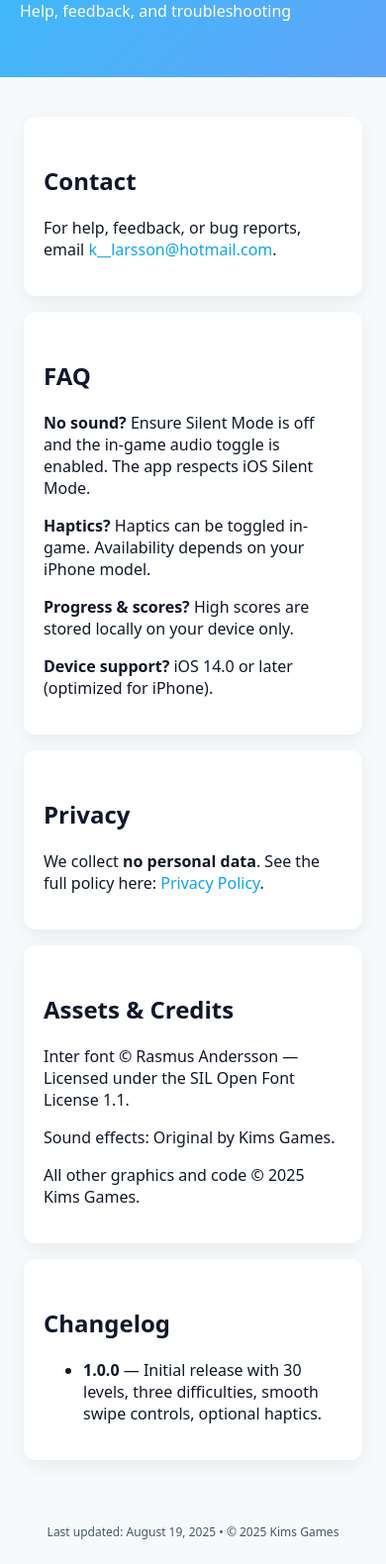
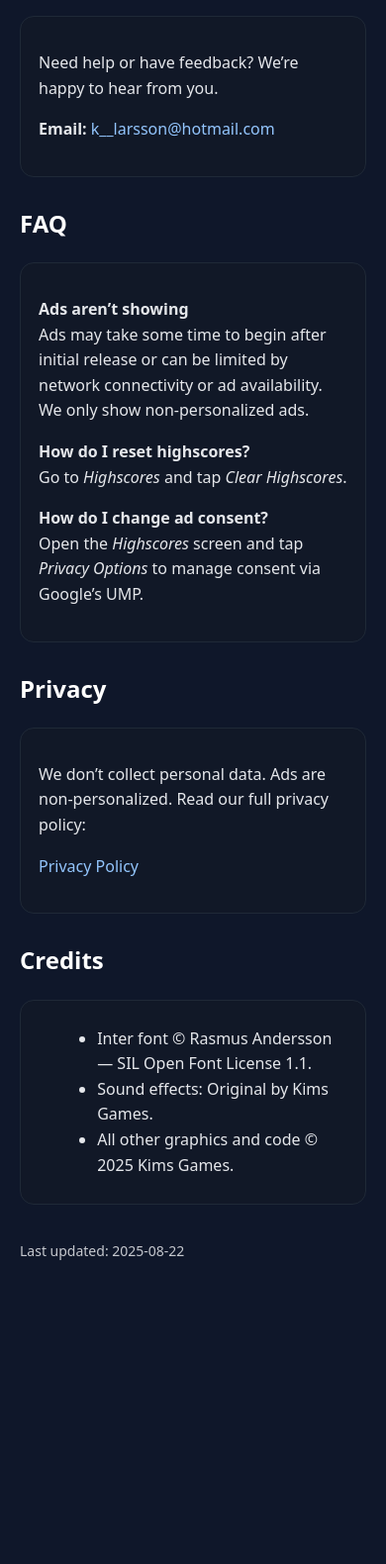
Before and after one commit to ColorfulSnakeGame/Kim, a plain HTML site: page support.html in a window 390 px wide. Shown: the part 132-1712 px from the top of the page at 99% size. After the commit the page ends 1440 px from the top, so only its background shows below. Drawn offline with Linux system fonts and the light colour scheme.

Commit message:
Add files via upload

```diff
--- a/support.html
+++ b/support.html
@@ -3,60 +3,57 @@
 <head>
 <meta charset="utf-8">
 <meta name="viewport" content="width=device-width,initial-scale=1">
-  <title>Support — Colorful Snake</title>
+<title>Support — Colorful Snake Game</title>
 <style>
-    body { font-family: system-ui, -apple-system, Segoe UI, Roboto, Helvetica, Arial, sans-serif; margin: 0; padding: 0; background: #f6fafc; color: #0f172a; }
-    header { background: linear-gradient(135deg,#38bdf8,#60a5fa); color: white; padding: 40px 20px; }
-    main { max-width: 860px; margin: 0 auto; padding: 24px; }
-    h1 { margin: 0; font-size: 28px; }
-    h2 { margin-top: 28px; }
-    .card { background: white; border-radius: 12px; box-shadow: 0 6px 18px rgba(2,6,23,.06); padding: 20px; margin: 16px 0; }
-    a { color: #0ea5e9; text-decoration: none; }
-    a:hover { text-decoration: underline; }
-    footer { font-size: 12px; color: #475569; padding: 24px; text-align: center; }
-    code { background:#e2e8f0; padding:2px 6px; border-radius:6px; }
+  body{font-family:system-ui,-apple-system,Segoe UI,Roboto,Helvetica,Arial,sans-serif;line-height:1.6;margin:0;background:#0f172a;color:#e5e7eb}
+  main{max-width:900px;margin:0 auto;padding:32px 20px}
+  header{margin:20px 0 28px}
+  h1{font-size:clamp(24px,4vw,36px);margin:0 0 4px;color:#fff}
+  h2{margin-top:28px;color:#fff}
+  a{color:#93c5fd;text-decoration:none}
+  .card{background:#111827;border:1px solid #1f2937;border-radius:14px;padding:18px;margin:12px 0}
+  ul{margin:8px 0 8px 1.2rem}
+  footer{margin-top:36px;font-size:14px;opacity:.85}
 </style>
 </head>
 <body>
+<main>
   <header>
-    <h1>Support — Colorful Snake</h1>
-    <p>Help, feedback, and troubleshooting</p>
+    <h1>Support</h1>
+    <div>Colorful Snake Game — by Kims Games</div>
   </header>
-  <main>
+
   <section class="card">
-      <h2>Contact</h2>
-      <p>For help, feedback, or bug reports, email <a href="mailto:k__larsson@hotmail.com">k__larsson@hotmail.com</a>.</p>
+    <p>Need help or have feedback? We’re happy to hear from you.</p>
+    <p><strong>Email:</strong> <a href="mailto:k__larsson@hotmail.com">k__larsson@hotmail.com</a></p>
   </section>
 
-    <section class="card">
   <h2>FAQ</h2>
-      <p><strong>No sound?</strong> Ensure Silent Mode is off and the in-game audio toggle is enabled. The app respects iOS Silent Mode.</p>
-      <p><strong>Haptics?</strong> Haptics can be toggled in-game. Availability depends on your iPhone model.</p>
-      <p><strong>Progress & scores?</strong> High scores are stored locally on your device only.</p>
-      <p><strong>Device support?</strong> iOS 14.0 or later (optimized for iPhone).</p>
-    </section>
+  <div class="card">
+    <p><strong>Ads aren’t showing</strong><br>
+       Ads may take some time to begin after initial release or can be limited by network connectivity or ad availability. We only show non‑personalized ads.</p>
+    <p><strong>How do I reset highscores?</strong><br>
+       Go to <em>Highscores</em> and tap <em>Clear Highscores</em>.</p>
+    <p><strong>How do I change ad consent?</strong><br>
+       Open the <em>Highscores</em> screen and tap <em>Privacy Options</em> to manage consent via Google’s UMP.</p>
+  </div>
 
-    <section class="card">
   <h2>Privacy</h2>
-      <p>We collect <strong>no personal data</strong>. See the full policy here: <a href="./privacy.html">Privacy Policy</a>.</p>
-    </section>
+  <div class="card">
+    <p>We don’t collect personal data. Ads are non‑personalized. Read our full privacy policy:</p>
+    <p><a href="privacy.html">Privacy Policy</a></p>
+  </div>
 
-    <section class="card">
-      <h2>Assets & Credits</h2>
-      <p>Inter font © Rasmus Andersson — Licensed under the SIL Open Font License 1.1.</p>
-      <p>Sound effects: Original by Kims Games.</p>
-      <p>All other graphics and code © 2025 Kims Games.</p>
-    </section>
+  <h2>Credits</h2>
+  <div class="card">
+    <ul>
+      <li>Inter font © Rasmus Andersson — SIL Open Font License 1.1.</li>
+      <li>Sound effects: Original by Kims Games.</li>
+      <li>All other graphics and code © 2025 Kims Games.</li>
+    </ul>
+  </div>
 
-    <section class="card">
-      <h2>Changelog</h2>
-      <ul>
-        <li><strong>1.0.0</strong> — Initial release with 30 levels, three difficulties, smooth swipe controls, optional haptics.</li>
-      </ul>
-    </section>
+  <footer>Last updated: 2025-08-22</footer>
 </main>
-  <footer>
-    Last updated: August 19, 2025 • © 2025 Kims Games
-  </footer>
 </body>
 </html>
```
Also changed, not shown: privacy.html (+59 -33 lines). Lines whose indentation alone changed are shown as unchanged.
